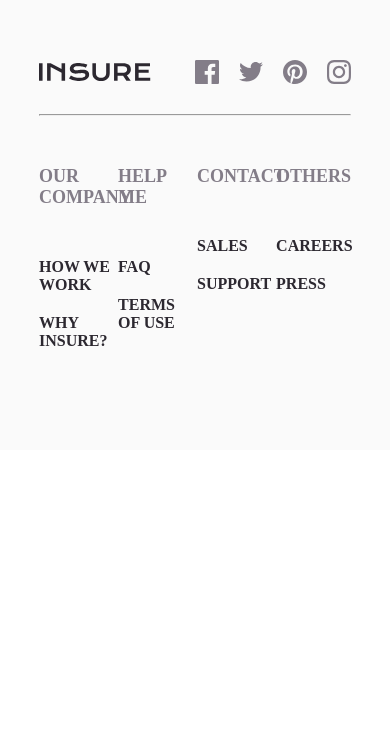
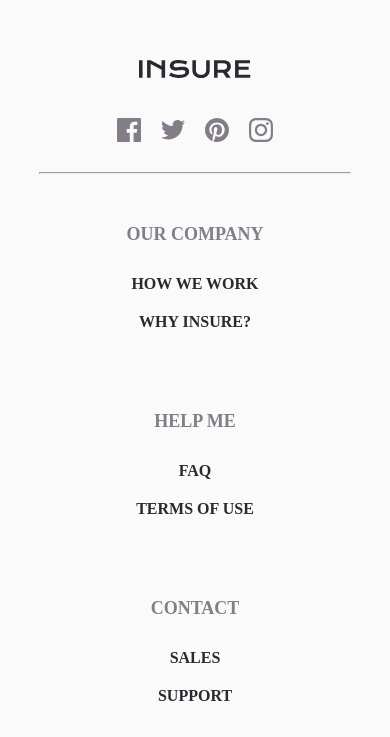
Before and after one commit to elbek1307/react, a React (Vite) app: page / in a window 390 px wide. Shown: the part 3047-3784 px from the top of the page. Before the commit the page ends 3497 px from the top, so only its background shows below. Built offline with nearby package versions, Linux system fonts and the light colour scheme.

Commit message:
sayt tugadi

```diff
--- a/src/componets/footer/fut.css
+++ b/src/componets/footer/fut.css
@@ -16,6 +16,10 @@ footer .container{
     justify-content: space-between;
     padding: 30px 0;
     gap: 40px;
+}
+
+.fut_logo{
+    width: 112px;
 }
 
 .fut_top_box{
@@ -41,6 +45,7 @@ footer .container{
     display: flex;
     justify-content: space-between;
     margin-top: 50px;
+
 }
 
 
@@ -48,14 +53,14 @@ footer .container{
     display: flex;
     flex-direction: column;
     gap: 20px;
-    width: 24%;
+    width: 23%;
 }
 
 
 .fut_bot_title{
     color: var(--text-color);
     font-size: 18px;
-    margin-bottom: 30px ;
+    margin-bottom: 10px ;
     cursor: pointer;
 }
 
@@ -69,3 +74,25 @@ footer .container{
 .fut_bot_link:hover{
     color: var(--text-color);
 }
+
+
+@media (max-width:890px) {
+    footer .container{
+        text-align: center;
+    }
+
+    .fut_top{
+        flex-direction: column;
+        align-items: center;
+    }
+
+    .fut_list{
+        width: 100%;
+    }
+
+    .fut_bottom{
+        flex-direction: column;
+        align-items: center;
+        gap: 80px;
+    }
+}
--- a/src/componets/footer/fut.jsx
+++ b/src/componets/footer/fut.jsx
@@ -11,7 +11,7 @@ function Footer() {
     <footer>
       <div className="container">
         <div className="fut_top">
-          <img src={logoFoot} alt="logo" />
+          <img src={logoFoot} alt="logo" className="fut_logo" />
           <div className="fut_top_box">
             <img src={facebook} alt="" className="fut_icon" />
             <img src={twiter} alt="" className="fut_icon" />
```
